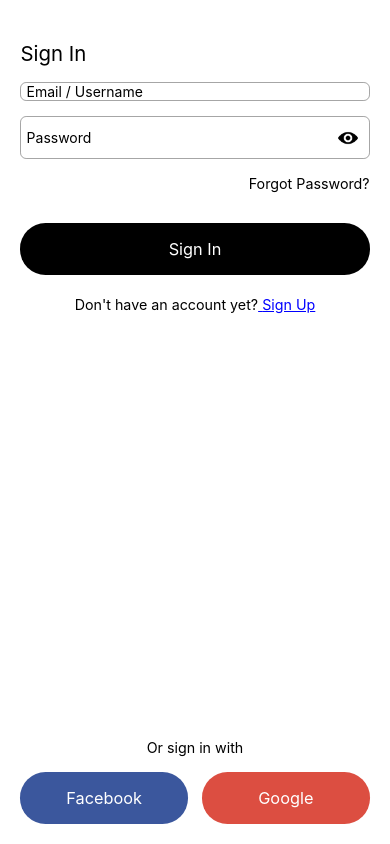
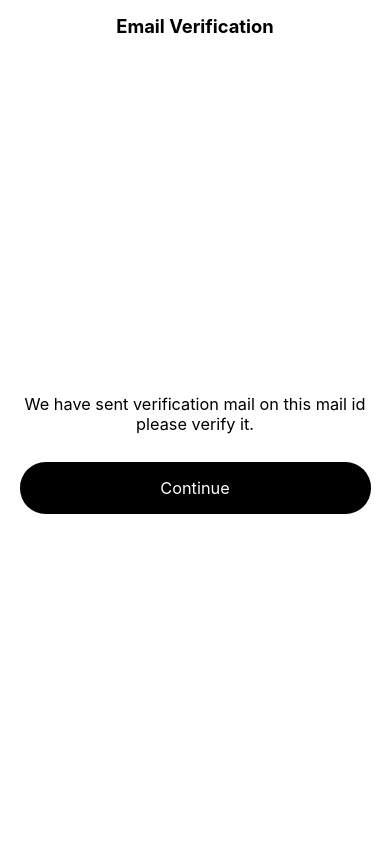
Before and after one commit to kinanahirani/rnauthentication, a React Native app: screen /EmailVerificationScreen in a window 390 px wide. Built offline with nearby package versions, Linux system fonts and the light colour scheme.

Commit message:
Dashboard and email screen with other changes

```diff
--- a/package.json
+++ b/package.json
@@ -15,6 +15,7 @@
     "@react-navigation/stack": "^6.3.17",
     "react": "18.2.0",
     "react-native": "0.72.4",
+    "react-native-fbsdk-next": "^12.1.0",
     "react-native-gesture-handler": "^2.12.1",
     "react-native-safe-area-context": "^4.7.2",
     "react-native-screens": "^3.25.0"
--- /dev/null
+++ b/src/components/CHeader.js
@@ -0,0 +1,48 @@
+import React, {useState} from 'react';
+import {
+  verticalScale,
+  moderateScale,
+  horizontalScale,
+} from '../helpers/sizeHelpers';
+import {Colors} from '../theme/colors';
+import {StyleSheet, Text, View, Image, TouchableOpacity} from 'react-native';
+
+const CHeader = ({title, visibleLogoutButton, onPress}) => {
+  const [showLogoutButton, setShowLogoutButton] = useState(visibleLogoutButton);
+  return (
+    <View style={styles.headerContainer}>
+      <Text style={styles.titleTxt}>{title}</Text>
+      {showLogoutButton && (
+        <TouchableOpacity onPress={onPress}>
+          <Image
+            source={require('../assets/images/logout.png')}
+            style={styles.logoutBtn}
+          />
+        </TouchableOpacity>
+      )}
+    </View>
+  );
+};
+
+export default CHeader;
+
+const styles = StyleSheet.create({
+  headerContainer: {
+    height: verticalScale(50),
+    alignItems: 'center',
+    flexDirection: 'row',
+  },
+  titleTxt: {
+    color: Colors.BLACK,
+    marginLeft: 'auto',
+    marginRight: 'auto',
+    fontWeight: 'bold',
+    fontSize: moderateScale(18),
+  },
+  logoutBtn: {
+    height: verticalScale(18),
+    width: horizontalScale(18),
+    marginRight: horizontalScale(10),
+    padding: moderateScale(10),
+  },
+});
--- /dev/null
+++ b/src/components/CModal.js
@@ -0,0 +1,102 @@
+import {
+  Text,
+  View,
+  Modal,
+  Pressable,
+  StatusBar,
+  StyleSheet,
+  TouchableOpacity,
+} from 'react-native';
+import React from 'react';
+import {Colors} from '../theme/colors';
+import {MESSAGES} from '../constants/messages';
+import {
+  moderateScale,
+  verticalScale,
+  horizontalScale,
+} from '../helpers/sizeHelpers';
+
+const CModal = ({navigation, onOutsidePress, showLogoutModal}) => {
+  const handleLogout = async () => {
+    onOutsidePress();
+    setTimeout(() => {
+      navigation.replace('LoginScreen');
+    }, 500);
+  };
+
+  return (
+    <>
+      <StatusBar backgroundColor={Colors.BLACK} />
+      <Modal
+        animationType="fade"
+        transparent={true}
+        visible={showLogoutModal}
+        onRequestClose={onOutsidePress}>
+        <TouchableOpacity
+          style={styles.centeredView}
+          activeOpacity={1}
+          onPress={onOutsidePress}>
+          {/* <View style={styles.centeredView}> */}
+          <View style={styles.modalView}>
+            <Text style={styles.signOutTxt}>{MESSAGES.SIGN_OUT}</Text>
+            <Text style={styles.modalText}>{MESSAGES.LOGOUT_CONFIRMATION}</Text>
+            <Pressable style={styles.button} onPress={handleLogout}>
+              <Text style={styles.textStyle}>OK</Text>
+            </Pressable>
+          </View>
+          {/* </View> */}
+        </TouchableOpacity>
+      </Modal>
+    </>
+  );
+};
+
+export default CModal;
+
+const styles = StyleSheet.create({
+  centeredView: {
+    flex: 1,
+    justifyContent: 'center',
+    alignItems: 'center',
+    backgroundColor: Colors.LIGHT_BLACK,
+  },
+  modalView: {
+    backgroundColor: Colors.WHITE,
+    borderRadius: moderateScale(2),
+    paddingTop: verticalScale(15),
+    shadowColor: Colors.BLACK,
+    shadowOffset: {
+      width: 0,
+      height: 2,
+    },
+    shadowOpacity: 0.25,
+    shadowRadius: moderateScale(4),
+    elevation: 5,
+    width: '88%',
+    paddingTop: moderateScale(10),
+    paddingLeft: moderateScale(20),
+  },
+  button: {
+    width: horizontalScale(80),
+    alignSelf: 'flex-end',
+    marginTop: verticalScale(30),
+  },
+  textStyle: {
+    color: Colors.BLACK,
+    textAlign: 'center',
+    fontWeight: '500',
+    fontSize: moderateScale(14),
+    padding: 20,
+  },
+  modalText: {
+    marginTop: 10,
+    fontSize: moderateScale(16),
+    color: Colors.BLACK,
+  },
+  signOutTxt: {
+    marginTop: 5,
+    fontSize: moderateScale(18),
+    color: Colors.BLACK,
+    fontWeight: '500',
+  },
+});
--- a/src/constants/messages.js
+++ b/src/constants/messages.js
@@ -1,14 +1,14 @@
 //This variable contains all text field's placeholder texts
-  export const TEXT_INPUT_PLACEHOLDER= {
+export const TEXT_INPUT_PLACEHOLDER = {
   NAME: 'Name',
   EMAIL_USERNAME: 'Email / Username',
   PASSWORD: 'Password',
   CONFIRM_PASSWORD: 'Confirm Password',
   EMAIL: 'Email id',
-  }
+};
 
 //This variable contains all text for UI
-  export const MESSAGES= {
+export const MESSAGES = {
   AUTHENTICATION: 'Authentication',
   SIGN_IN: 'Sign In',
   SIGN_UP: 'Sign Up',
@@ -22,13 +22,14 @@
     'We have sent verification mail on this mail id',
   VERIFICATION_EMAIL_SEND_LAST: 'please verify it.',
   WELCOME_MESSGE_FIRST: 'Welcome to the Authentication Demo app',
-    WELCOME_MESSGE_LAST: 'thanks for sign in.',
+  WELCOME_MESSGE_LAST: 'thanks for signing in.',
   LOGOUT_CONFIRMATION: 'Are you sure you want to logout?',
   EMAIL_VERIFICATION: 'Email verification',
-  }
+  SIGN_OUT: 'Sign Out',
+};
 
 //This variable contains validation messages
-  export const VALIDATION_MESSAGES= {
+export const VALIDATION_MESSAGES = {
   PLEASE_ENTER_NAME: 'Please enter name',
   PLEASE_ENTER_EMAIL_ID: 'Please enter email id',
   PLEASE_ENTER_VALID_EMAIL_ID: 'Please enter valid email id',
@@ -37,12 +38,12 @@
   CONFIRM_PASSWORD_SHOULD_MATCH_WITH_PASSWORD:
     'Confirm password should be same as a password',
   PLEASE_ENTER_EMAIL_OR_USERNAME: 'Please enter email id or username',
-    PLEASE_SELECT_TERMS_AND_CONDITIONS: 'Please select terms and condtions',
-    INVALID_EMAIL:'Invalid email'
-  }
+  PLEASE_SELECT_TERMS_AND_CONDITIONS: 'Please select terms and conditions',
+  INVALID_EMAIL: 'Invalid email',
+};
 
-  ///This variable contains all button's titles
-  export const BUTTON_TITLE= {
+//This variable contains all button's titles
+export const BUTTON_TITLE = {
   SIGN_IN: 'Sign In',
   LOGIN_WITH_GOOGLE: 'Google',
   LOGIN_WITH_FACEBOOK: 'Facebook',
@@ -53,6 +54,11 @@
   SEND: 'Send',
   CONTINUE: 'Continue',
   CANCEL: 'Cancel',
-    FACEBOOK:'Facebook',
-    GOOGLE:'Google'
-  }
+  FACEBOOK: 'Facebook',
+  GOOGLE: 'Google',
+};
+
+export const HEADER_TITLE = {
+  AUTHENTICATION_DEMO: 'AuthenticationDemo',
+  EMAIL_VERIFICATION:'Email Verification'
+};
--- a/src/navigation/StackNavigator.js
+++ b/src/navigation/StackNavigator.js
@@ -1,18 +1,22 @@
 import React from 'react';
-import {createStackNavigator} from '@react-navigation/stack';
 import LoginScreen from '../screens/LoginScreen';
 import SignUpScreen from '../screens/SignUpScreen';
+import DashboardScreen from '../screens/DashboardScreen';
+import {createStackNavigator} from '@react-navigation/stack';
 import ForgotPasswordScreen from '../screens/ForgotPasswordScreen';
+import EmailVerificationScreen from '../screens/EmailVerificationScreen';
 const Stack = createStackNavigator();
 
 const StackNavigator = () => {
   return (
     <Stack.Navigator
-      initialRouteName="loginScreen"
+      initialRouteName="LoginScreen"
       screenOptions={{headerShown: false}}>
       <Stack.Screen name="LoginScreen" component={LoginScreen} />
       <Stack.Screen name="SignUpScreen" component={SignUpScreen} />
       <Stack.Screen name="ForgotPasswordScreen" component={ForgotPasswordScreen} />
+      <Stack.Screen name="DashboardScreen" component={DashboardScreen} />
+      <Stack.Screen name="EmailVerificationScreen" component={EmailVerificationScreen} />
     </Stack.Navigator>
   );
 };
--- /dev/null
+++ b/src/screens/DashboardScreen.js
@@ -0,0 +1,62 @@
+import React, {useState} from 'react';
+import {Colors} from '../theme/colors';
+import CModal from '../components/CModal';
+import CHeader from '../components/CHeader';
+import {useRoute} from '@react-navigation/native';
+import {StyleSheet, Text, View} from 'react-native';
+import {moderateScale} from '../helpers/sizeHelpers';
+import {HEADER_TITLE, MESSAGES} from '../constants/messages';
+
+const DashboardScreen = ({navigation}) => {
+  const route = useRoute();
+  const [showLogoutModal, setShowLogoutModal] = useState(false);
+  const {emailOrUsername} = route.params;
+
+  return (
+    <View style={styles.container}>
+      <CHeader
+        title={HEADER_TITLE.AUTHENTICATION_DEMO}
+        visibleLogoutButton={true}
+        onPress={() => setShowLogoutModal(true)}
+      />
+      <View style={styles.welcomeTxtContainer}>
+        <Text style={styles.welcomeTxt}>
+          {MESSAGES.WELCOME_MESSGE_FIRST}
+          <Text style={styles.emailOrUsernameTxt}> {emailOrUsername}</Text>{' '}
+          {MESSAGES.WELCOME_MESSGE_LAST}
+        </Text>
+      </View>
+      {showLogoutModal && (
+        <CModal
+          navigation={navigation}
+          onOutsidePress={() => setShowLogoutModal(false)}
+          showLogoutModal={showLogoutModal}
+        />
+      )}
+    </View>
+  );
+};
+
+export default DashboardScreen;
+
+const styles = StyleSheet.create({
+  container: {
+    flex: 1,
+    backgroundColor: Colors.WHITE,
+  },
+  welcomeTxtContainer: {
+    flex: 1,
+    alignItems: 'center',
+    justifyContent: 'center',
+  },
+  welcomeTxt: {
+    fontSize: moderateScale(16),
+    padding: moderateScale(12),
+    textAlign: 'center',
+    textAlignVertical: 'center',
+    color: Colors.BLACK,
+  },
+  emailOrUsernameTxt: {
+    color: Colors.BLUE,
+  },
+});
--- /dev/null
+++ b/src/screens/EmailVerificationScreen.js
@@ -0,0 +1,54 @@
+import React from 'react';
+import {Colors} from '../theme/colors';
+import CButton from '../components/CButton';
+import CHeader from '../components/CHeader';
+import {useRoute} from '@react-navigation/native';
+import {StyleSheet, Text, View} from 'react-native';
+import {moderateScale, verticalScale} from '../helpers/sizeHelpers';
+import {BUTTON_TITLE, HEADER_TITLE, MESSAGES} from '../constants/messages';
+
+const EmailVerificationScreen = ({navigation}) => {
+  const route = useRoute();
+  //   const {emailOrUsername} = route.params;
+
+  return (
+    <View style={styles.container}>
+      <CHeader title={HEADER_TITLE.EMAIL_VERIFICATION} />
+      <View style={styles.welcomeTxtContainer}>
+        <Text style={styles.welcomeTxt}>
+          {MESSAGES.VERIFICATION_EMAIL_SEND_FIRST}
+          <Text style={styles.emailOrUsernameTxt}> </Text>{' '}
+          {MESSAGES.VERIFICATION_EMAIL_SEND_LAST}
+        </Text>
+        <CButton
+          title={BUTTON_TITLE.CONTINUE}
+          extraStyles={{width: '90%', marginTop: verticalScale(15)}}
+        />
+      </View>
+    </View>
+  );
+};
+
+export default EmailVerificationScreen;
+
+const styles = StyleSheet.create({
+  container: {
+    flex: 1,
+    backgroundColor: Colors.WHITE,
+  },
+  welcomeTxtContainer: {
+    flex: 1,
+    alignItems: 'center',
+    justifyContent: 'center',
+  },
+  welcomeTxt: {
+    fontSize: moderateScale(16),
+    padding: moderateScale(12),
+    textAlign: 'center',
+    textAlignVertical: 'center',
+    color: Colors.BLACK,
+  },
+  emailOrUsernameTxt: {
+    color: Colors.BLUE,
+  },
+});
--- a/src/screens/LoginScreen.js
+++ b/src/screens/LoginScreen.js
@@ -57,6 +57,10 @@ const LoginScreen = () => {
       notifyMessage(errors.emailOrUsername);
     } else if (errors.password) {
       notifyMessage(errors.password);
+    } else {
+      navigation.replace('DashboardScreen', {
+        emailOrUsername: formFields.emailOrUsername,
+      });
     }
   };
   return (
@@ -156,7 +160,7 @@ const styles = StyleSheet.create({
     color: Colors.BLACK,
   },
   signUpSubTxt: {
-    color: Colors.BLUE,
+    color: Colors.LINK_COLOR,
     textDecorationLine: 'underline',
     fontSize: moderateScale(14),
   },
--- a/src/screens/SignUpScreen.js
+++ b/src/screens/SignUpScreen.js
@@ -17,9 +17,9 @@ import {
   KeyboardAvoidingView,
 } from 'react-native';
 import {
-  horizontalScale,
   moderateScale,
   verticalScale,
+  horizontalScale,
 } from '../helpers/sizeHelpers';
 import {
   MESSAGES,
@@ -83,6 +83,10 @@ const SignUpScreen = ({navigation}) => {
         VALIDATION_MESSAGES.CONFIRM_PASSWORD_SHOULD_MATCH_WITH_PASSWORD;
     }
 
+    if (!formFields.checkboxIsSelected) {
+      errors.checkboxIsSelected =
+        VALIDATION_MESSAGES.PLEASE_SELECT_TERMS_AND_CONDITIONS;
+    }
     // Set the errors in the formError state
     setFormErrors(errors);
 
--- a/src/theme/colors.js
+++ b/src/theme/colors.js
@@ -6,5 +6,7 @@ export const Colors = {
   GRAY:'rgba(128,128,128,0.7)',
   WHITE:'white',
   BLUE:'blue',
-  RED:'red'
+  RED:'red',
+  LIGHT_BLACK:'rgba(0, 0, 0, 0.6)',
+  LINK_COLOR:'#0000EE'
 };
```
Also changed, not shown: src/assets/images/logout.png (added), 3 other files (tests, documents, lock files or other folders). Lines whose indentation alone changed are shown as unchanged.
